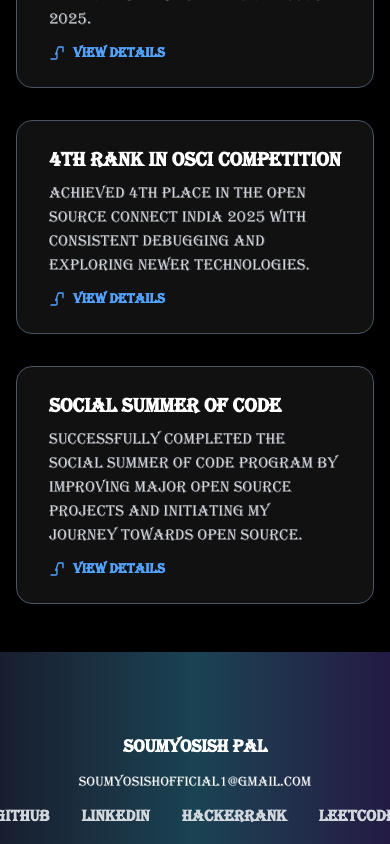
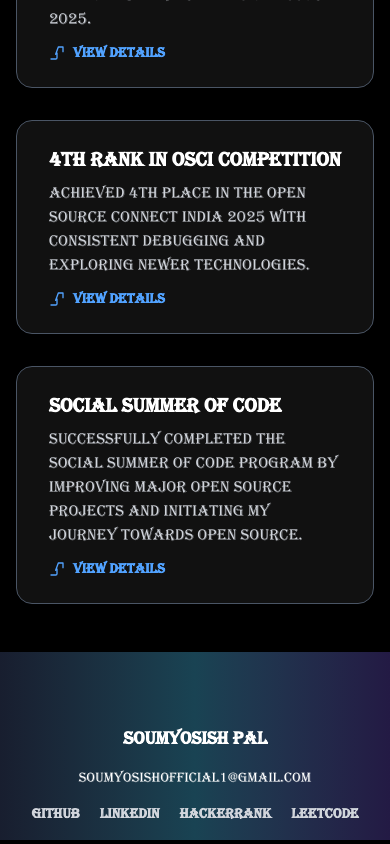
Before and after one commit to Soumyosish/Portfolio, a React (Vite) app: page / in a window 390 px wide. Shown: the part 6562-7406 px from the top of the page. Built offline with nearby package versions, Linux system fonts and the light colour scheme.

Commit message:
made the footer responsive

```diff
--- a/src/components/Footer.jsx
+++ b/src/components/Footer.jsx
@@ -1,13 +1,14 @@
 // eslint-disable-next-line no-unused-vars
 import { motion } from "framer-motion";
 import React from "react";
+
 export default function Footer() {
   return (
     <footer
       id="5"
-      className="relative pt-10 pb-4 px-6 md:px-16 w-full bg-gradient-to-r from-[#181e2f] via-[#194353] to-[#231a44]"
+      className="relative pt-10 pb-4 px-4 sm:px-6 md:px-16 w-full bg-gradient-to-r from-[#181e2f] via-[#194353] to-[#231a44]"
     >
-      <div className="max-w-7xl mx-auto flex flex-col md:flex-row justify-between items-center mt-10 gap-3 md:gap-0">
+      <div className="max-w-7xl mx-auto flex flex-col md:flex-row justify-between items-center mt-8 md:mt-10 gap-4 md:gap-0 text-center md:text-left">
         {/* Name on left */}
         <motion.div
           initial={{ x: -30, opacity: 0 }}
@@ -23,7 +24,7 @@ export default function Footer() {
           initial={{ opacity: 0, scale: 0.8 }}
           animate={{ opacity: 1, scale: 1 }}
           transition={{ duration: 0.9, delay: 0.2, ease: "easeOut" }}
-          className="text-white text-sm md:text-base font-medium"
+          className="text-white text-sm md:text-base font-medium break-all sm:break-normal px-2"
         >
           <a
             href="mailto:soumyosishofficial1@gmail.com"
@@ -38,7 +39,7 @@ export default function Footer() {
           initial={{ x: 30, opacity: 0 }}
           animate={{ x: 0, opacity: 1 }}
           transition={{ duration: 0.8, type: "spring", delay: 0.2 }}
-          className="flex space-x-8"
+          className="flex flex-wrap justify-center md:justify-end gap-x-5 gap-y-2 md:gap-y-0 md:space-x-8 w-full md:w-auto"
         >
           <FooterLink href="https://github.com/soumyosish" label="GitHub" />
           <FooterLink
@@ -72,7 +73,7 @@ function FooterLink({ href, label }) {
         filter: "blur(0.2px)",
       }}
       transition={{ type: "spring", stiffness: 270, damping: 15 }}
-      className="text-gray-300 text-base font-semibold transition-colors duration-500 ease-in-out hover:text-gray-100"
+      className="text-gray-300 text-sm sm:text-base font-semibold transition-colors duration-500 ease-in-out hover:text-gray-100"
       style={{ textShadow: "none" }}
     >
       {label}
```
